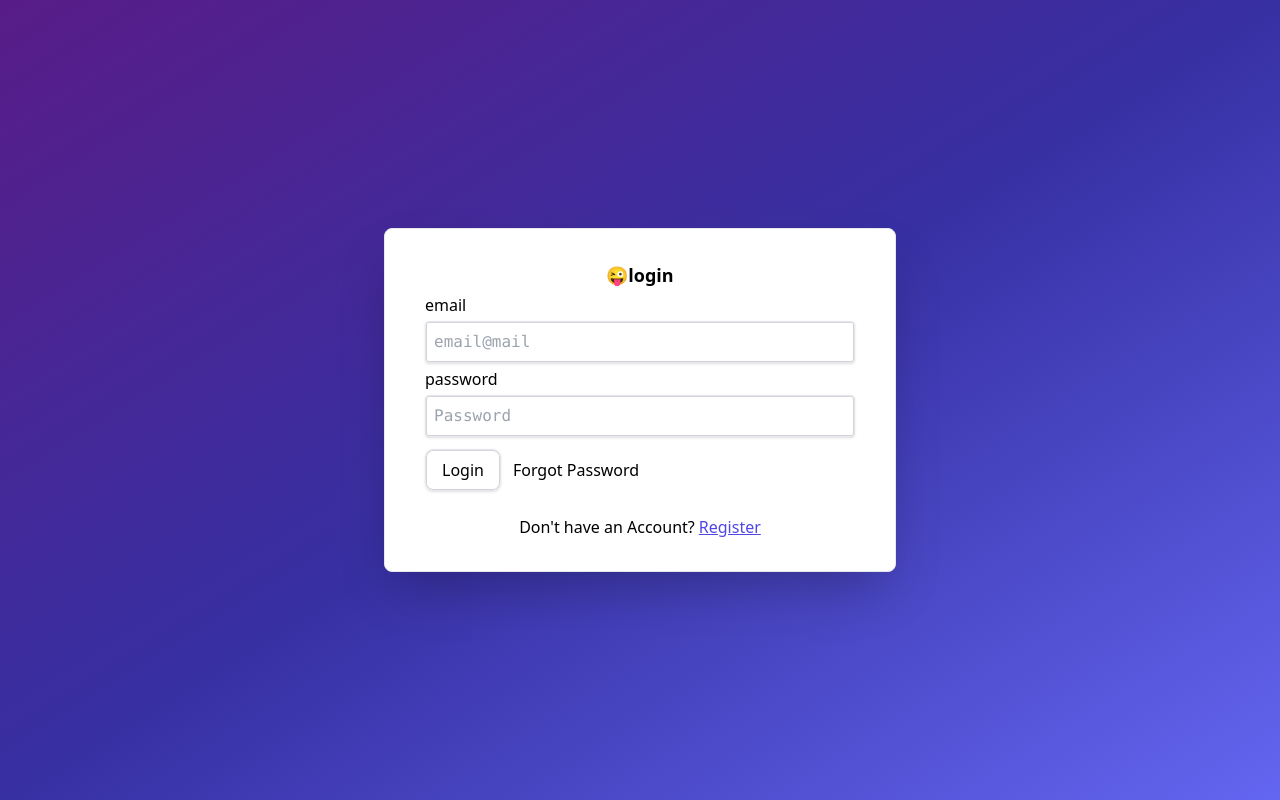
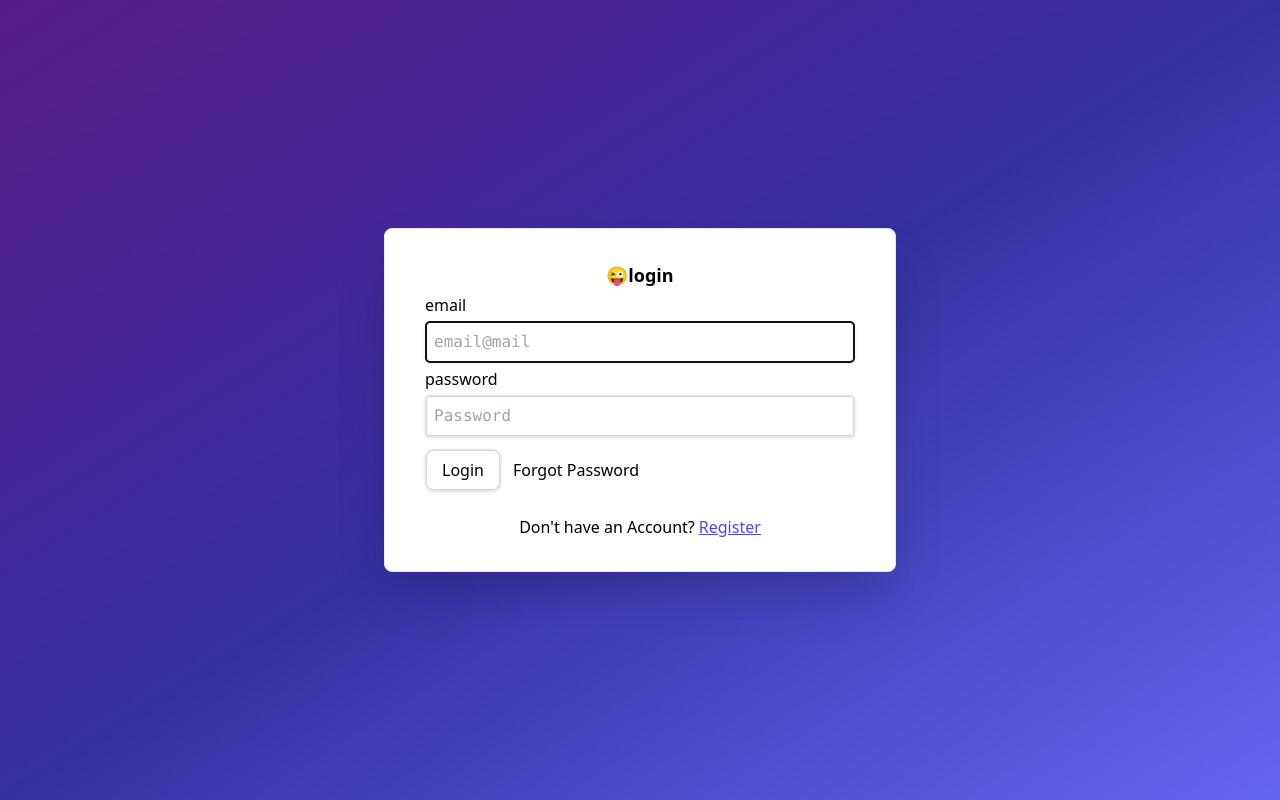
Before and after one commit to habibrifqi/bscr, a React (Vite) app: page /login in a window 1280 px wide. Built offline with nearby package versions, Linux system fonts and the light colour scheme.

Commit message:
perbaikan total hanya muncul ketika ada addlist dan on focus pada input login saat load page by useref

```diff
--- a/src/components/Elements/Input/Input.jsx
+++ b/src/components/Elements/Input/Input.jsx
@@ -1,4 +1,6 @@
-const Input = (props) =>{
+import { useRef,forwardRef } from "react"
+
+const Input = forwardRef((props,ref) =>{
     const { type , placeholder, name} =props
     return (
         <>
@@ -8,9 +10,10 @@ const Input = (props) =>{
                 name ={name}
                 id={name}
                 className="border w-full py-2 px-2 rounded shadow hover:border-indigo-600 ring-1 ring-inset ring-gray-300 font-mono"
+                ref ={ref}
               />
         </>
     )
-}
+});
 
 export default Input
--- a/src/components/Elements/Input/index.jsx
+++ b/src/components/Elements/Input/index.jsx
@@ -1,18 +1,18 @@
-import React from "react";
+import {React,forwardRef} from "react";
 import Input from "./Input";
 import Label from "./Label";
 
-function FormInput(props) {
+const  FormInput = forwardRef((props,ref) => {
     const {name,type,placeholder} = props
 
   return (
     <>
         <div>
          <Label htmlFor={name}>{name}</Label>
-         <Input name={name} type={type} placeholder={placeholder} />
+         <Input name={name} type={type} placeholder={placeholder} ref={ref} />
         </div>
     </>
   );
-}
+})
 
 export default FormInput;
--- a/src/components/Fragments/FormLogin.jsx
+++ b/src/components/Fragments/FormLogin.jsx
@@ -1,4 +1,4 @@
-import React from "react";
+import {React,useRef,useEffect} from "react";
 import FormInput from "../Elements/Input";
 import { Link } from "react-router-dom";
 
@@ -9,11 +9,18 @@ function FormLogin() {
     localStorage.setItem('password',event.target.password.value)
     window.location.href = '/produk'
   }
+
+  const emailRef =useRef(null)
+
+  useEffect(()=>{
+    emailRef.current.focus();
+  },[])
+
   return (
     <>
       <form onSubmit={handleLogin} >
         <div>
-          <FormInput name="email" type="email" placeholder="email@mail" />
+          <FormInput name="email" type="email" placeholder="email@mail" ref={emailRef}/>
           <p className="text-sm mt-2 px-2 hidden text-gray-600">Text helper</p>
         </div>
         <div>
--- a/src/pages/products.jsx
+++ b/src/pages/products.jsx
@@ -1,4 +1,4 @@
-import { React, useEffect, useState } from "react";
+import { React, useEffect, useState,useRef } from "react";
 import CardProduct from "../components/Fragments/CardProduct";
 import Button from "../components/Elements/Button";
 const products = [
@@ -100,6 +100,18 @@ const ProductsPage = () => {
       setCart([...cart, { id, qty: 1 }]);
     }
   };
+
+  const totalPriceRef = useRef(null)
+
+  useEffect(()=>{
+    if (cart.length > 0) {
+      totalPriceRef.current.style.display = "block"
+    }else{
+      totalPriceRef.current.style.display = "none"
+    }
+  },[cart])
+
+
   const handleLogout = () => {
     console.log("asd");
 
@@ -256,12 +268,9 @@ const ProductsPage = () => {
                 );
               })}
 
-              <div className="flex items-center justify-between pt-16">
-                <p className="text-base leading-none text-gray-800 dark:text-white"></p>
-                <p className="text-base leading-none text-gray-800 dark:text-white"></p>
-              </div>
+
             </div>
-            <div>
+            <div ref={totalPriceRef}>
               <div className="flex items-center pb-6 justify-between lg:pt-5 pt-20">
                 <p className="text-2xl leading-normal text-gray-800 dark:text-white">
                   Total
```
